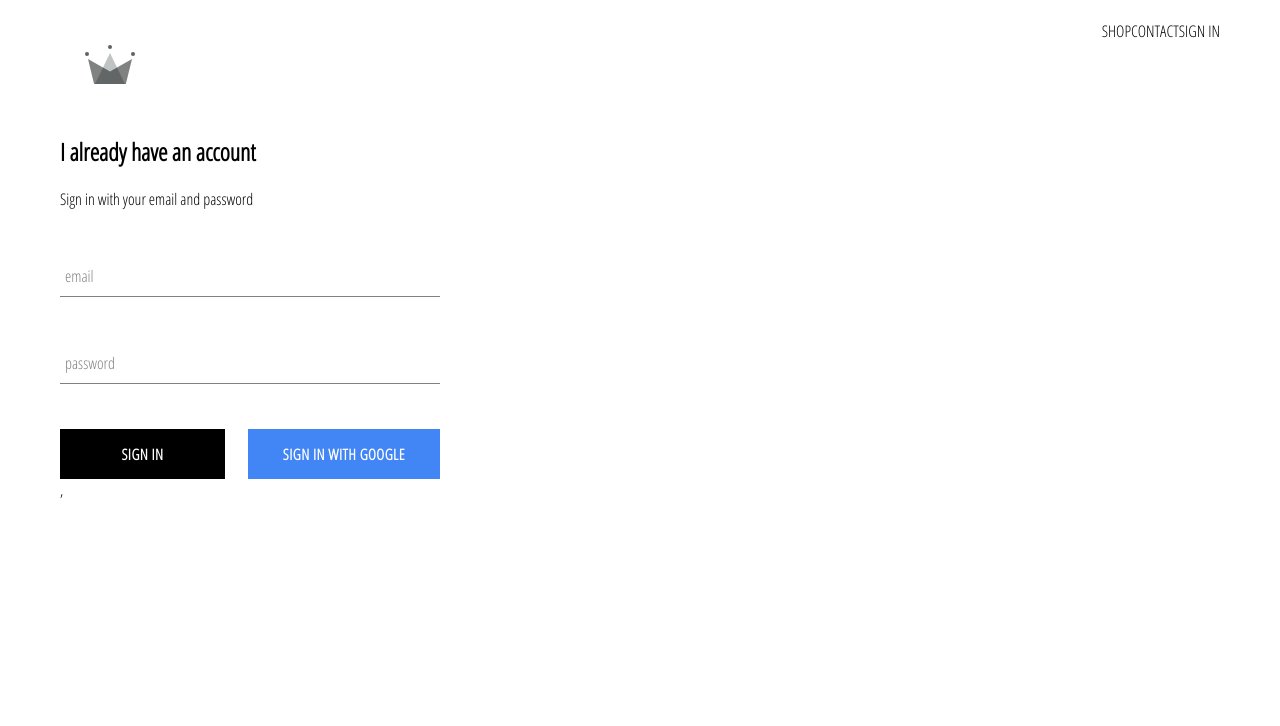
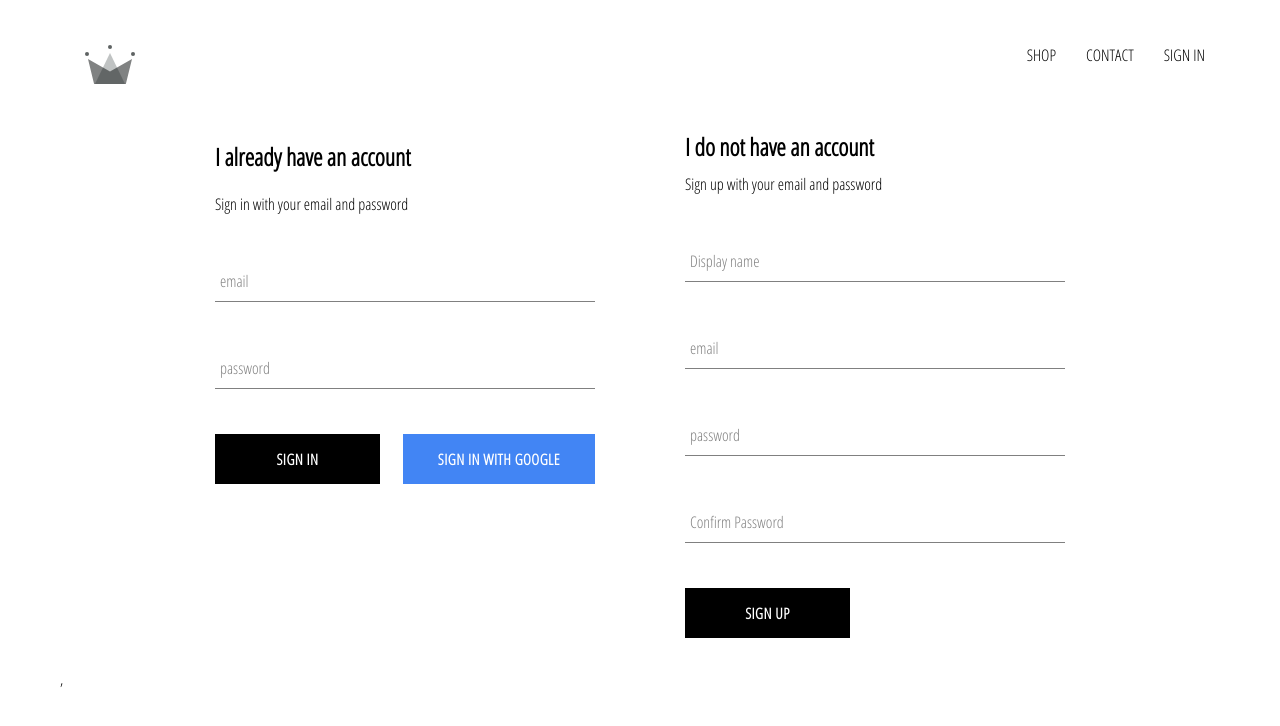
Before and after one commit to sinhaamisha09/crwn-clothing, a React (Create React App) app: page /signIn in a window 1280 px wide. Shown: the top 726 px of the page. Built offline with nearby package versions, Linux system fonts and the light colour scheme; no server answers.

Commit message:
implemented firebase utils, included ability to store authentication users into firestore database

```diff
--- a/src/App.js
+++ b/src/App.js
@@ -6,7 +6,7 @@
 import SignInAndSignUpPages from './pages/sign-in-and-sign-up/sign-in-and-sign-up.component.jsx';
 import Header from './components/header/header.component.jsx';
 
-import { auth } from './firebase/firebase.utils';
+import { auth, createUserProfileDocument } from './firebase/firebase.utils';
 
 class App extends React.Component {
   constructor() {
@@ -20,10 +20,24 @@
   unsubscribeFromAuth = null
 /*open auth sys*/
   componentDidMount() {
-   this.unsubscribeFromAuth = auth.onAuthStateChanged(user => {
-      this.setState({ currentUser: user });
+   this.unsubscribeFromAuth = auth.onAuthStateChanged( async userAuth => {
+      if(userAuth){
+        const userRef = await createUserProfileDocument(userAuth);
 
-      console.log(user);
+        userRef.onSnapshot(snapShot => {
+          this.setState ({
+            currentUser: {
+              id: snapShot.id,
+              ...snapShot.data()
+            }
+          }, () => {
+             console.log(this.state);
+          }
+          );
+        });
+      }
+
+      this.setState({ currentUser: userAuth });
     });
   }
 
--- a/src/components/header/header.component.jsx
+++ b/src/components/header/header.component.jsx
@@ -12,21 +12,24 @@
 		<Link  className='logo-container' to="/">
 			<Logo className='logo'/>
 		</Link>
-		<div>
-			<Link className='option' to='/shop'>
-				SHOP
+		<div className='options'>
+		<Link className='option' to='/shop'>
+			SHOP
+		</Link>
+		<Link className='option' to='/contact'>
+			CONTACT
+		</Link>
+		{ currentUser ? (
+			<div className='option' onClick={() => auth.signOut()} >
+			SIGN OUT
+			</div>
+			):(
+			<Link className='option' to='/signin'>
+			SIGN IN
 			</Link>
-			<Link className='option' to='/contact'>
-				CONTACT
-			</Link>
-			{
-				currentUser ?
-				<div className='option' onClick={() => auth.signOut()} >SIGN OUT</div>
-				:
-				<Link className='option' to='/signin'>SIGN IN</Link>
-			}
-
+		)}
 		</div>
 	</div>
 );
+
 export default Header;
--- a/src/components/header/header.styles.scss
+++ b/src/components/header/header.styles.scss
@@ -18,7 +18,6 @@
     align-items: center;
     justify-content: flex-end;
 
-
     .option {
       padding: 10px 15px;
       cursor: pointer;
--- a/src/components/menu-item/menu-item.component.jsx
+++ b/src/components/menu-item/menu-item.component.jsx
@@ -5,7 +5,7 @@
 
 const MenuItem = ({title,imageUrl, size, history, linkUrl, match}) => (
 	<div className={`${size} menu-item`}
-	   onclick={()=> history.push(`${match.url}${linkUrl}`)}
+	   onClick={()=> history.push(`${match.url}${linkUrl}`)}
 	 >
 		<div className='background-image'
 		style={{
--- /dev/null
+++ b/src/components/sign-up/sign-up.component.jsx
@@ -0,0 +1,106 @@
+import React from 'react';
+import './sign-up.styles.scss';
+import FormInput from '../form-input/form-input.component';
+import CustomButton from '../custom-button/custom-button.component';
+import { auth, createUserProfileDocument  } from '../../firebase/firebase.utils';
+
+
+class SignUp extends React.Component {
+	constructor() {
+		super();
+
+		this.state = {
+			displayName: '',
+			email: '',
+			password: '',
+			confirmPassword: ''
+		};
+	}
+
+	handleSubmit = async event => {
+		event.preventDefault();
+		const { displayName, email, password, confirmPassword } = this.state;
+
+		if(password != confirmPassword){
+			alert("Password don't match");
+			return;
+		}
+
+		try {
+			const { user } = await auth.createUserWithEmailAndPassword(
+				email,
+				 password
+			);
+
+			await createUserProfileDocument(user, { displayName });
+
+			this.setState ({
+				displayName: '',
+				email: '',
+				password: '',
+				confirmPassword: ''
+			});
+
+		} catch (error) {
+			console.error(error);
+		}
+	};
+
+	handleChange = event => {
+		const { name, value } = event.target;
+
+		this.setState({ [name]: value });
+	};
+
+	render() {
+		const { displayName, password, email, confirmPassword } = this.state;
+		return (
+			<div className='sign-up'>
+				<h2 className='title'>I do not have an account</h2>
+				<span>Sign up with your email and password</span>
+
+				<form className='sign-up-form' onSubmit={this.handleSubmit}>
+					<FormInput
+						name="displayName"
+						type="text"
+						value={displayName}
+						handleChange={this.handleChange}
+						label="Display name"
+						required
+					/>
+					<FormInput
+						name="email"
+						type="email"
+						value={ email }
+						handleChange={this.handleChange}
+						label="email"
+						required
+					/>
+					<FormInput
+						name="password"
+						type="password"
+						value={ password }
+						handleChange={this.handleChange}
+						label="password"
+						required
+					/>
+					<FormInput
+						name="confirmPassword"
+						type="password"
+						value={confirmPassword}
+						handleChange={this.handleChange}
+						label="Confirm Password"
+						required
+					/>
+					<CustomButton type="submit"> Sign Up </CustomButton>
+
+				</form>
+			</div>
+
+		);
+	}
+}
+
+
+
+export default SignUp;
--- /dev/null
+++ b/src/components/sign-up/sign-up.styles.scss
@@ -0,0 +1,9 @@
+.sign-up {
+  display: flex;
+  flex-direction: column;
+  width: 380px;
+
+  .title {
+    margin: 10px 0;
+  }
+}
--- a/src/firebase/firebase.utils.js
+++ b/src/firebase/firebase.utils.js
@@ -13,6 +13,35 @@
     measurementId: "G-3Z91MQ18VS"
   };
 
+  export const createUserProfileDocument = async (userAuth, additionalData ) => {
+  	if(!userAuth) return;
+
+  	const userRef =firestore.doc(`users/${userAuth.uid}`);
+
+  	const snapShot = await userRef.get();
+
+  	if(!snapShot.exist) {
+  		const { displayName, email } = userAuth;
+  		const createdAt = new Date();
+
+  		try {
+
+  			await userRef.set({
+  				displayName,
+  				email,
+  				createdAt,
+  				...additionalData
+  			})
+
+  		} catch (error) {
+  			console.log('error creating user', error.message);
+  		}
+  	}
+
+
+  	return userRef;
+  };
+
   firebase.initializeApp(config);
 
   export const auth = firebase.auth();
--- a/src/pages/sign-in-and-sign-up/sign-in-and-sign-up.component.jsx
+++ b/src/pages/sign-in-and-sign-up/sign-in-and-sign-up.component.jsx
@@ -1,10 +1,12 @@
 import React from 'react';
 import './sign-in-and-sign-up.styles.scss';
 import SignIn from '../../components/sign-in/sign-in.component.jsx';
+import SignUp from '../../components/sign-up/sign-up.component.jsx';
 
 const SignInAndSignUpPage= () => (
 	<div className='sign-in-and-sign-up' >
 		<SignIn />
+		<SignUp />
 	</div>
 );
 
--- a/src/pages/sign-in-and-sign-up/sign-in-and-sign-up.styles.scss
+++ b/src/pages/sign-in-and-sign-up/sign-in-and-sign-up.styles.scss
@@ -0,0 +1,6 @@
+.sign-in-and-sign-up {
+  width: 850px;
+  display: flex;
+  justify-content: space-between;
+  margin: 30px auto;
+}
```
